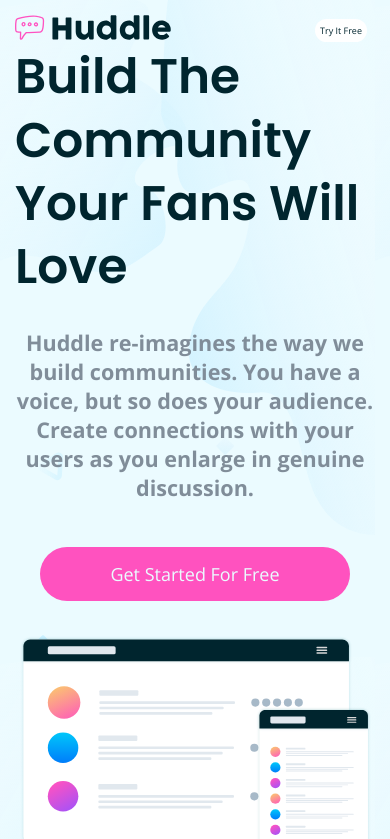
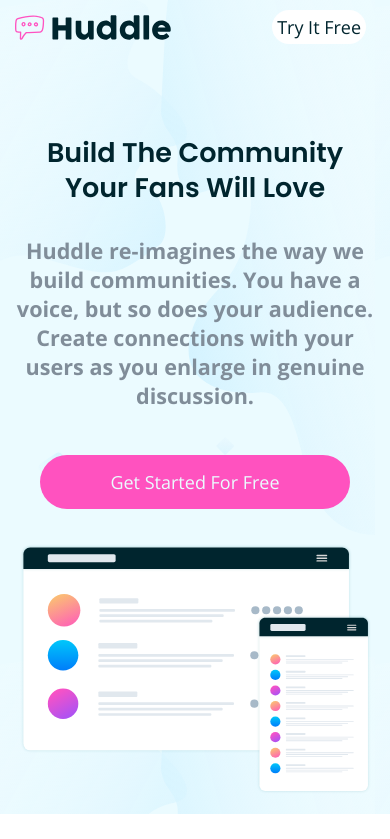
Before and after one commit to efezinoidisi/Huddle-page, a plain HTML site: page index.html in a window 390 px wide. Shown: the top 839 px of the page. Drawn offline with nearby package versions, Linux system fonts and the light colour scheme.

Commit message:
work on header

```diff
--- a/style.css
+++ b/style.css
@@ -8,7 +8,7 @@ html,
 body {
     font-size: 18px;
     font-family: 'Open Sans', sans-serif;
-    background-color: brown;
+
 }
 
 .sr-only {
@@ -25,6 +25,7 @@ header {
     width: 100%;
     display: grid;
     margin-bottom: 90px;
+    padding-top: 10px;
     grid-template-areas:
         'one one'
         'two two';
@@ -337,9 +338,13 @@ footer a {
         width: 40vw;
     }
 
+    .header-first-row {
+        grid-template-columns: 1fr 0.4fr;
+    }
+
     .two a {
         padding: 5px;
-        font-size: 0.5rem;
+        font-size: 1rem;
     }
 
     .two a:hover {
@@ -347,7 +352,13 @@ footer a {
     }
 
     .header-second-row {
+        margin-top: 5rem;
         display: block;
+        text-align: center;
+    }
+
+    .header-second-row h2 {
+        font-size: 1.5rem;
         text-align: center;
     }
 
```
